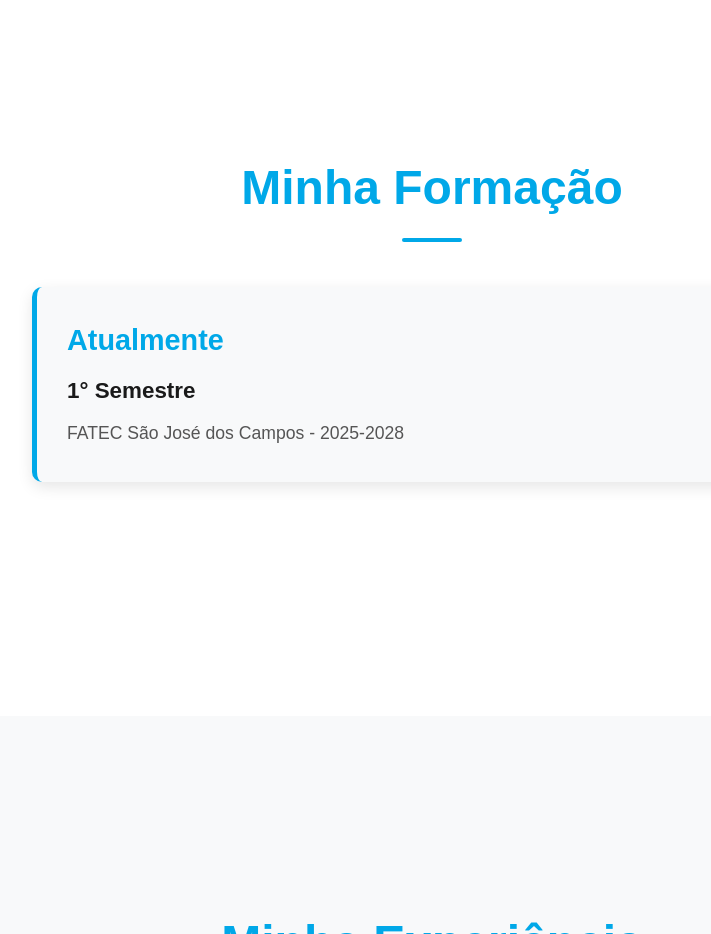
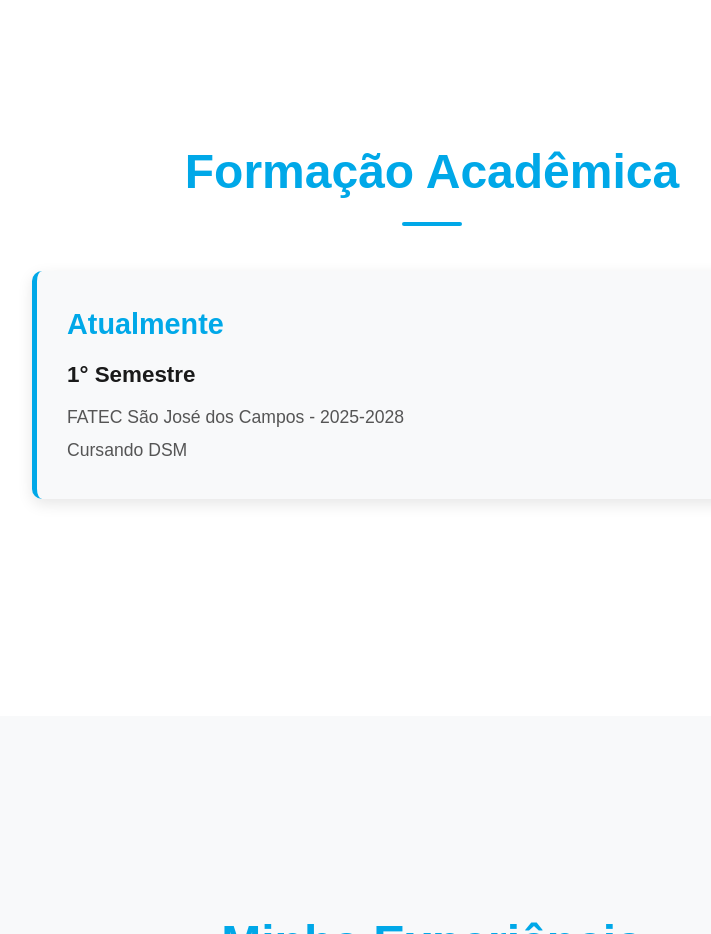
Before and after one commit to patrrck/portfoliopatrickperes, a plain HTML site: page index.html in a window 1280 px wide. Shown: the part 1700-2634 px from the top of the page, without its empty margins (208-919 px from the left). Drawn offline with Linux system fonts and the light colour scheme.

Commit message:
mudanças no texto

```diff
--- a/index.html
+++ b/index.html
@@ -71,11 +71,12 @@
 
         <section id="formacao">
             <div class="section-content">
-                <h1 class="section-title">Minha Formação</h1>
+                <h1 class="section-title">Formação Acadêmica</h1>
                 <div class="education-item">
                     <h1>Atualmente</h1>
                     <h3>1° Semestre</h3>
                     <p>FATEC São José dos Campos - 2025-2028</p>
+                    <p>Cursando DSM</p>
                 </div>
             </div>
         </section>
```
